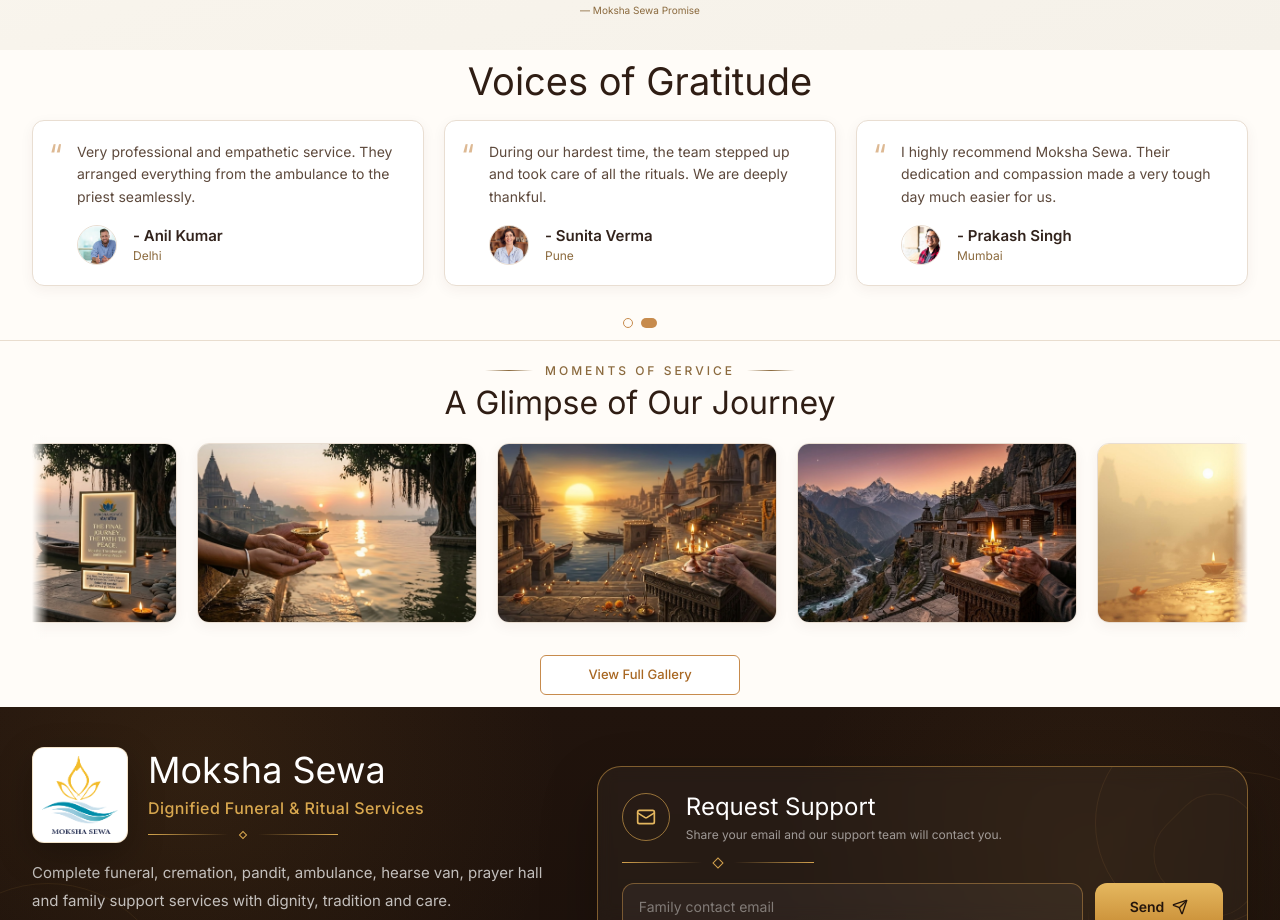
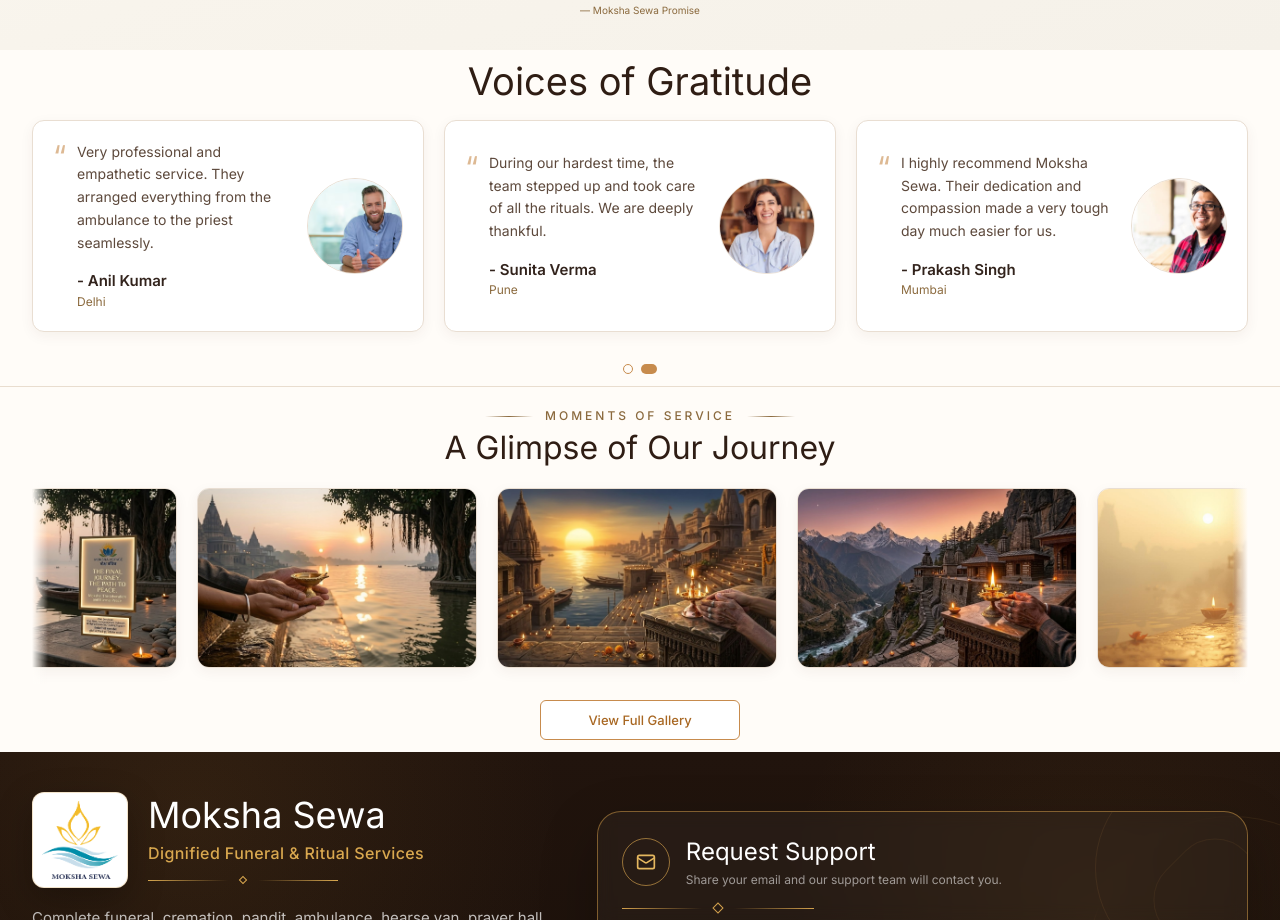
Before and after one commit to Chaudharyaman19/moksha_clone_voyage, a Next.js app: page / in a window 1280 px wide. Shown: the part 3380-4300 px from the top of the page. Built offline with nearby package versions, Linux system fonts and the light colour scheme.

Commit message:
feat: add VoicesOfGratitude testimonial section with auto-sliding carousel

```diff
--- a/components/sections/VoicesOfGratitude/VoicesOfGratitude.tsx
+++ b/components/sections/VoicesOfGratitude/VoicesOfGratitude.tsx
@@ -88,27 +88,19 @@ export default function VoicesOfGratitude() {
           {visibleTestimonials.map((testimonial) => (
             <article
               key={testimonial.id}
-              className="relative flex flex-col justify-between rounded-[12px] border border-[#E9DED2] bg-white p-4 shadow-[0_4px_14px_rgba(66,43,24,0.055)] transition duration-300 hover:-translate-y-0.5 hover:shadow-[0_8px_20px_rgba(66,43,24,0.09)] sm:p-5"
+              className="relative flex flex-row items-center justify-between gap-4 rounded-[12px] border border-[#E9DED2] bg-white p-4 shadow-[0_4px_14px_rgba(66,43,24,0.055)] transition duration-300 hover:-translate-y-0.5 hover:shadow-[0_8px_20px_rgba(66,43,24,0.09)] sm:p-5 sm:gap-5"
             >
+              {/* Left Side: Quote + Author */}
+              <div className="relative z-10 flex-1 pl-6 text-[#5D493C]">
                 {/* Quote mark icon */}
-              <div className="absolute left-4 top-4 text-3xl font-serif text-[#C78B4D] opacity-60">
+                <div className="absolute left-0 top-0 text-3xl font-serif text-[#C78B4D] opacity-60 leading-none">
                   &ldquo;
                 </div>
 
-              <div className="relative z-10 pl-6 text-[#5D493C]">
                 <p className="mb-4 text-[13px] font-normal leading-relaxed sm:text-[14px]">
                   {testimonial.quote}
                 </p>
 
-                <div className="flex items-center gap-4">
-                  <div className="relative h-10 w-10 shrink-0 overflow-hidden rounded-full border border-[#E9DED2]">
-                    <Image
-                      src={testimonial.image}
-                      alt={testimonial.name}
-                      fill
-                      className="object-cover"
-                    />
-                  </div>
                 <div>
                   <h3 className="font-serif text-[15px] font-semibold text-[#32231C]">
                     - {testimonial.name}
@@ -116,6 +108,15 @@ export default function VoicesOfGratitude() {
                   <p className="text-[12px] text-[#8B6A3E]">{testimonial.location}</p>
                 </div>
               </div>
+
+              {/* Right Side: Profile Image */}
+              <div className="relative h-16 w-16 shrink-0 overflow-hidden rounded-full border border-[#E9DED2] sm:h-20 sm:w-20 lg:h-24 lg:w-24">
+                <Image
+                  src={testimonial.image}
+                  alt={testimonial.name}
+                  fill
+                  className="object-cover"
+                />
               </div>
             </article>
           ))}
```
Lines whose indentation alone changed are shown as unchanged.
